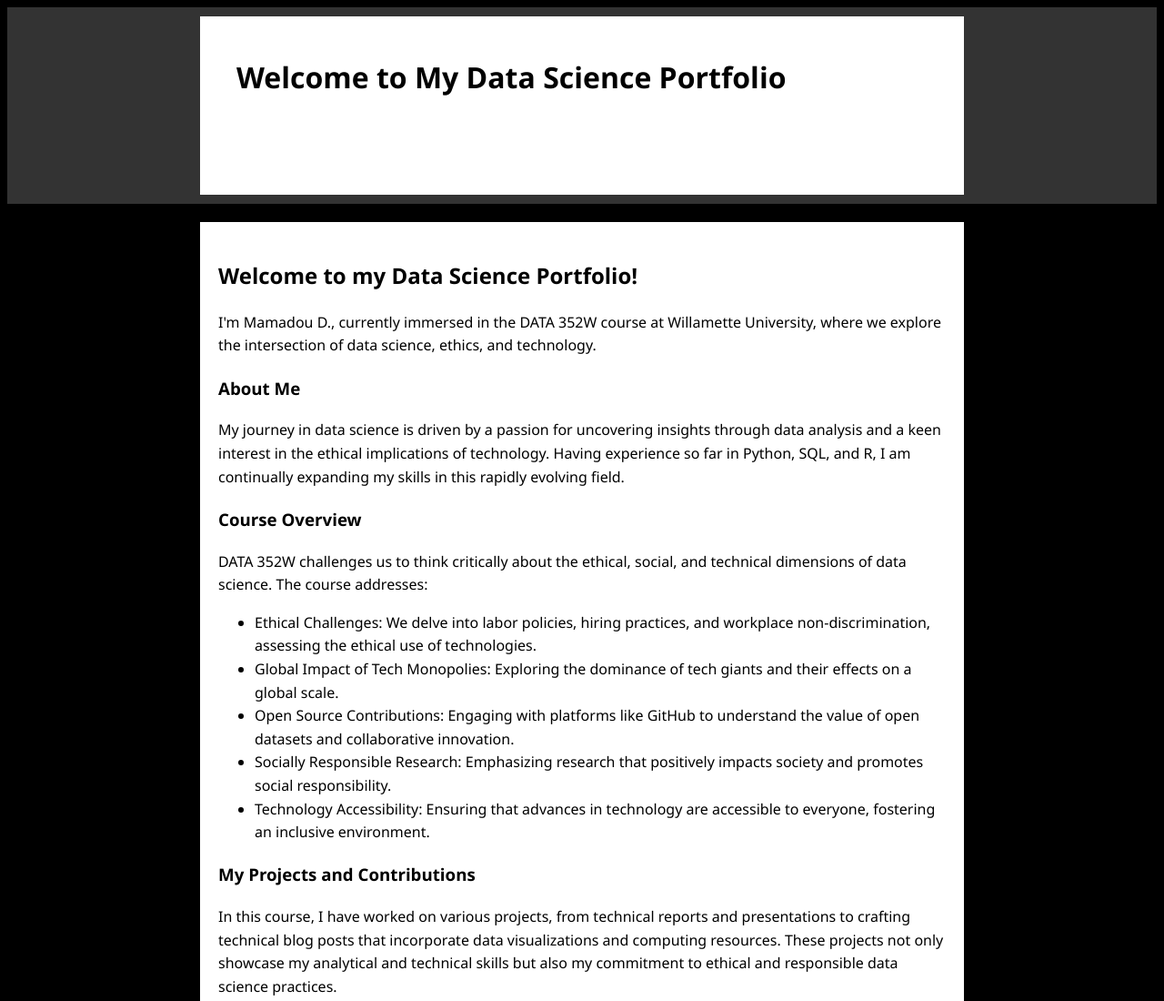
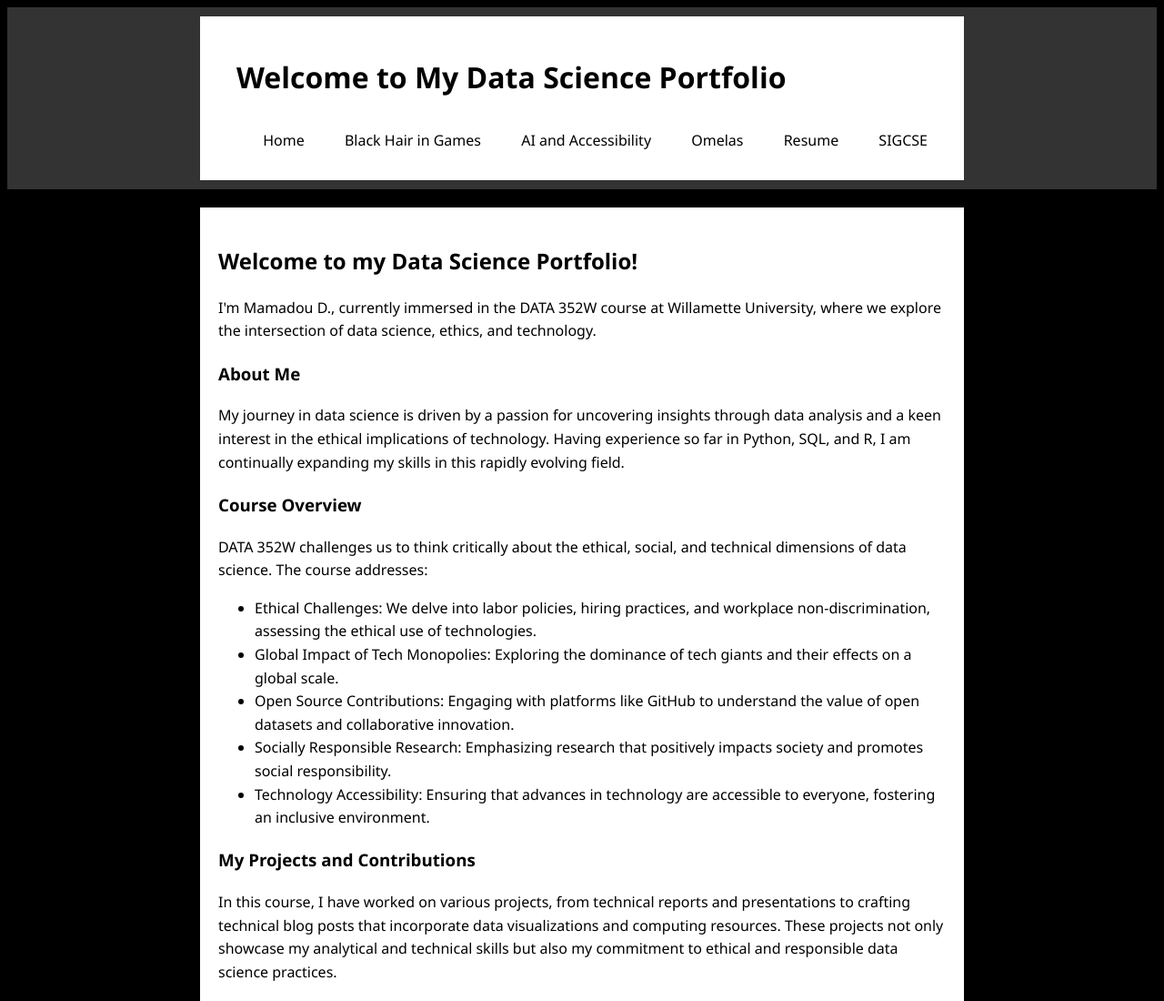
Before and after one commit to mdem6/mdem6.github.io, a plain HTML site: page index.html in a window 1280 px wide. Shown: the top 1100 px of the page at 91% size. Drawn offline with Linux system fonts and the light colour scheme.

Commit message:
Update index.html

```diff
--- a/index.html
+++ b/index.html
@@ -19,14 +19,16 @@
         }
         header {
             background: #333;
-            color: #666666;
-            padding: 10px 0;
+            color: #fff;
+            padding-top: 10px;
+            padding-bottom: 10px;
         }
         header h1 {
             padding-left: 20px;
         }
         nav ul {
             list-style-type: none;
+            margin: 0;
             padding: 0;
             text-align: right;
         }
@@ -37,9 +39,10 @@
             display: block;
             padding: 10px 20px;
             text-decoration: none;
-            color: white;
+            color: black; /* Changed color to black */
         }
         .content {
+            background: #fff;
             padding: 20px;
             margin-top: 20px;
         }
@@ -47,7 +50,7 @@
             max-width: 100%;
             height: auto;
             display: block;
-            margin: 0 auto; /* Centers the image */
+            margin: 0 auto;
         }
         footer {
             background: #333;
@@ -56,7 +59,6 @@
             padding: 10px;
             margin-top: 20px;
         }
-        /* Gallery styles */
         .gallery {
             display: grid;
             grid-template-columns: repeat(auto-fit, minmax(200px, 1fr));
@@ -104,7 +106,7 @@
 
         <h3>My Projects and Contributions</h3>
         <p>In this course, I have worked on various projects, from technical reports and presentations to crafting technical blog posts that incorporate data visualizations and computing resources. These projects not only showcase my analytical and technical skills but also my commitment to ethical and responsible data science practices.</p>
-    </div>
+
 
     <!-- Art Collections section -->
 <div class="content container">
```
